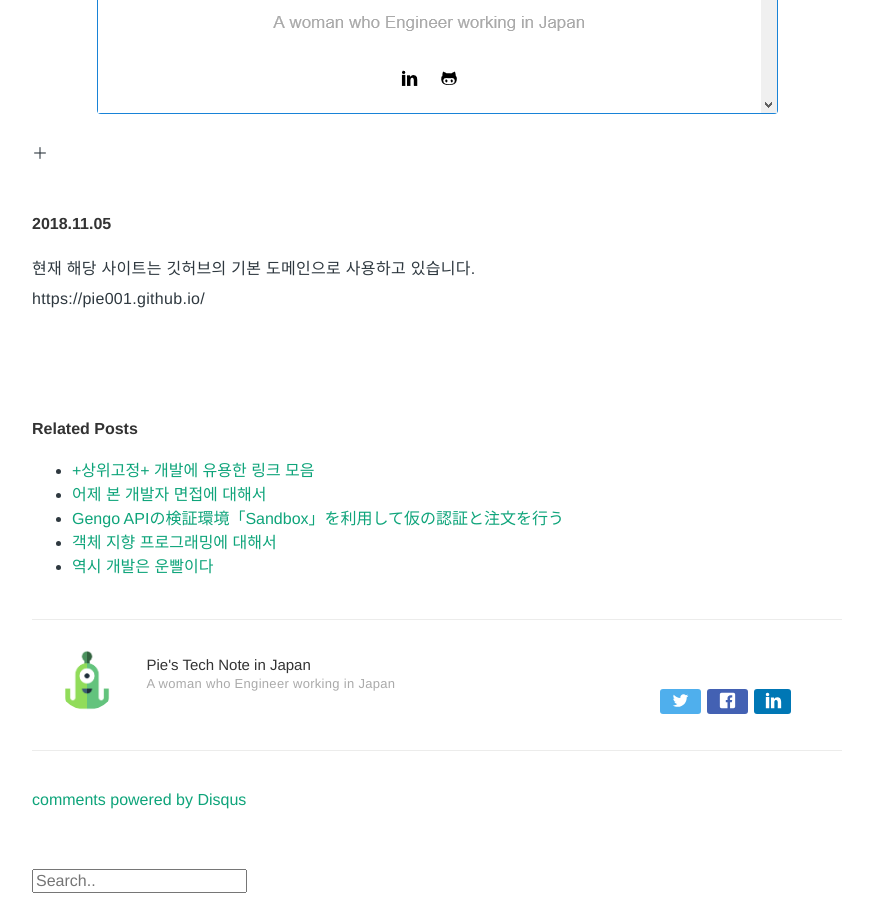
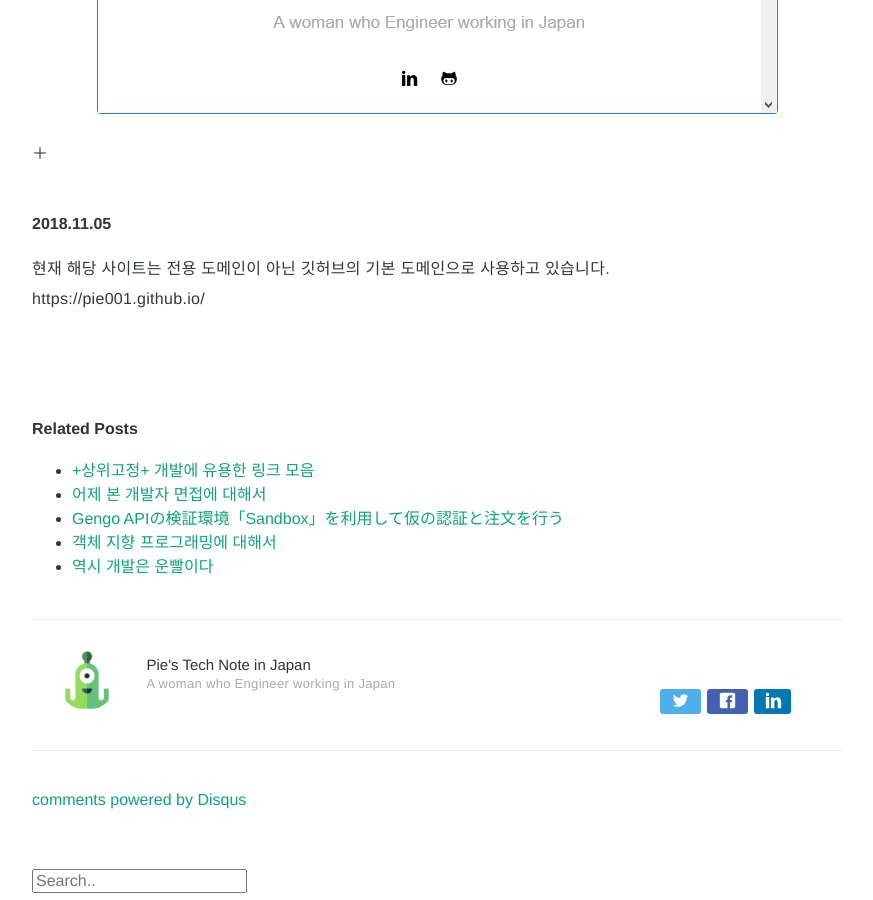
Before and after one commit to Pie001/pie001.github.io, a Jekyll site: the page built from _posts/2018-06-06-0018.md, in a window 1280 px wide and 900 px high, scrolled down 3198 px. Shown: the whole window, without its empty margins (203-1076 px from the left). Built offline with Jekyll 4.4.1, drawn with Linux system fonts in a browser that asks for light colours; comment, search, counter and statistics services are not loaded.

Commit message:
Update 2018-06-06-0018.md

```diff
--- a/_posts/2018-06-06-0018.md
+++ b/_posts/2018-06-06-0018.md
@@ -71,5 +71,5 @@ pie001.com
 
 ＋
 #### 2018.11.05
-현재 해당 사이트는 깃허브의 기본 도메인으로 사용하고 있습니다.<br/>
+현재 해당 사이트는 전용 도메인이 아닌 깃허브의 기본 도메인으로 사용하고 있습니다.<br/>
 https://pie001.github.io/
```
